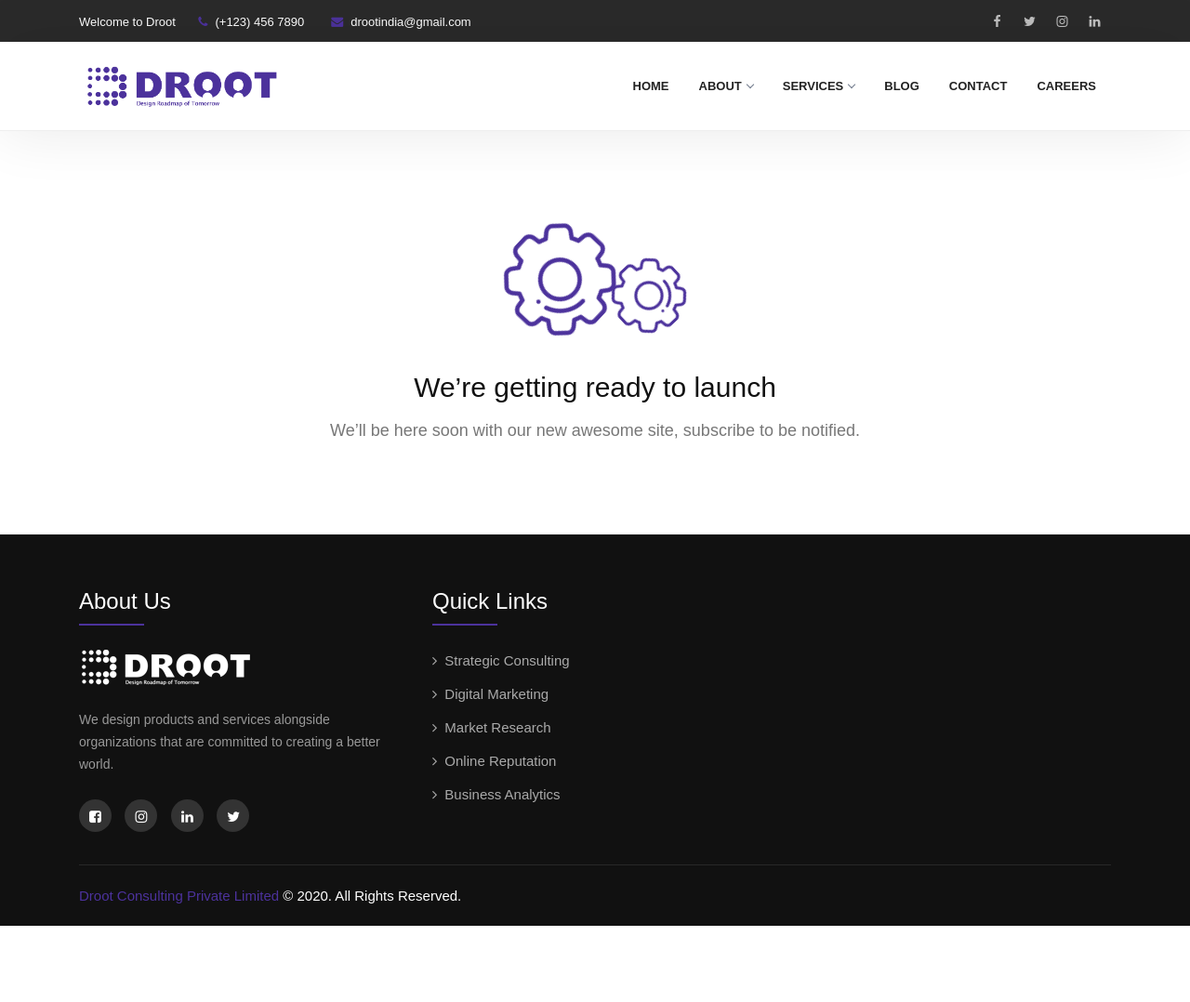
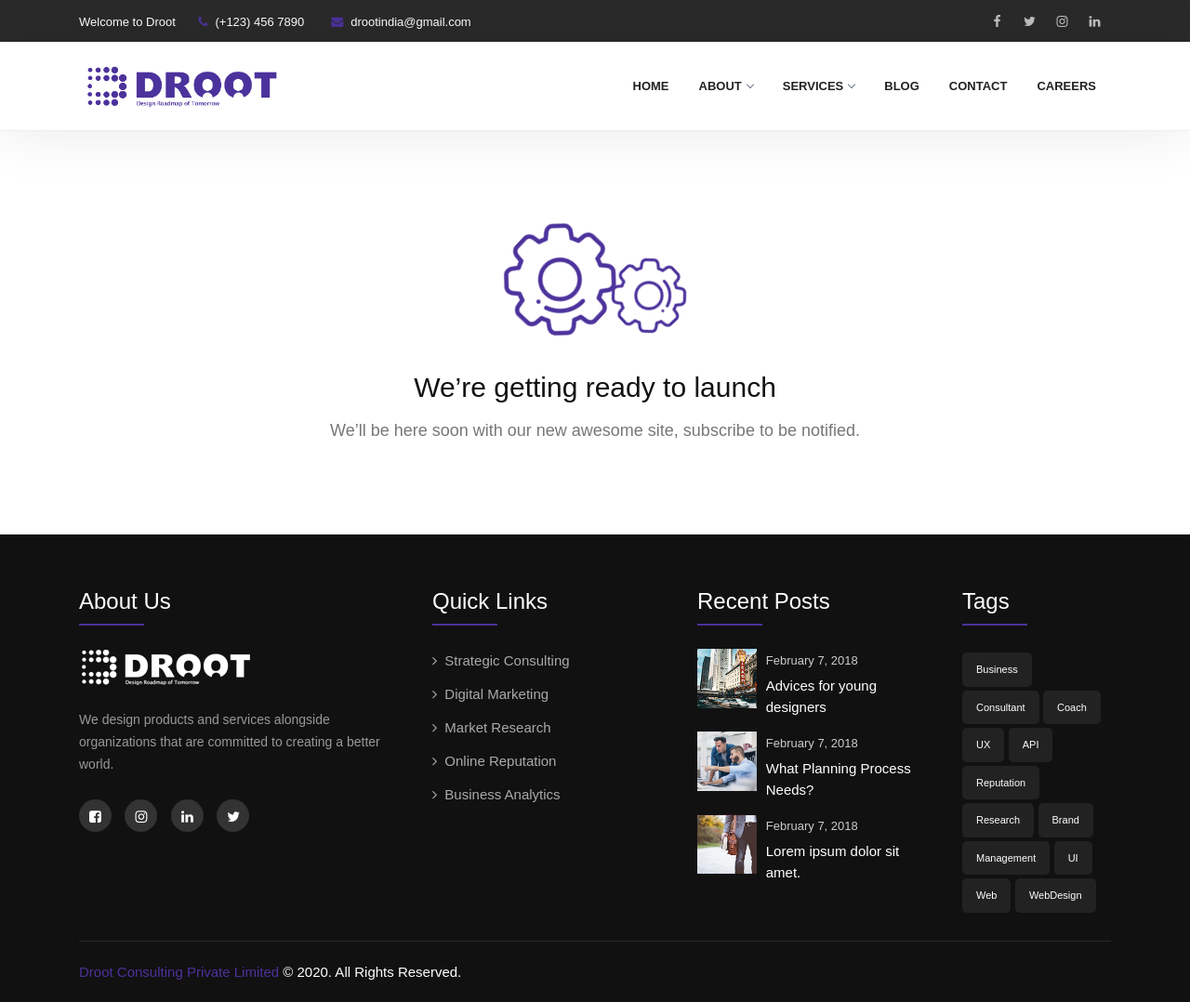
Before and after one commit to whomohitgoyal/droot, a plain HTML site: page index.html in a window 1280 px wide. Shown: the whole page at 93% size. Before the commit the page ends 996 px from the top, so only its background shows below. Drawn offline with Linux system fonts and the light colour scheme; files whose address does not match are found by name; a web font is replaced by a local one.

Commit message:
added post adn tags

```diff
--- a/index.html
+++ b/index.html
@@ -288,7 +288,7 @@
                   <li><a href="#">Market Research</a></li> -->
             </ul>
           </div>
-          <!-- <div class="col-md-3 col-sm-6 col-12">
+          <div class="col-md-3 col-sm-6 col-12">
             <h3>Recent Posts</h3>
             <div class="mt-25">
               <div class="footer-recent-post clearfix">
@@ -329,7 +329,7 @@
               <a href="#">Brand</a> <a href="#">Management</a> <a href="#">UI</a>
               <a href="#">Web</a> <a href="#">WebDesign</a>
             </div>
-          </div> -->
+          </div>
         </div>
         <div class="footer-bar">
           <p>
```
